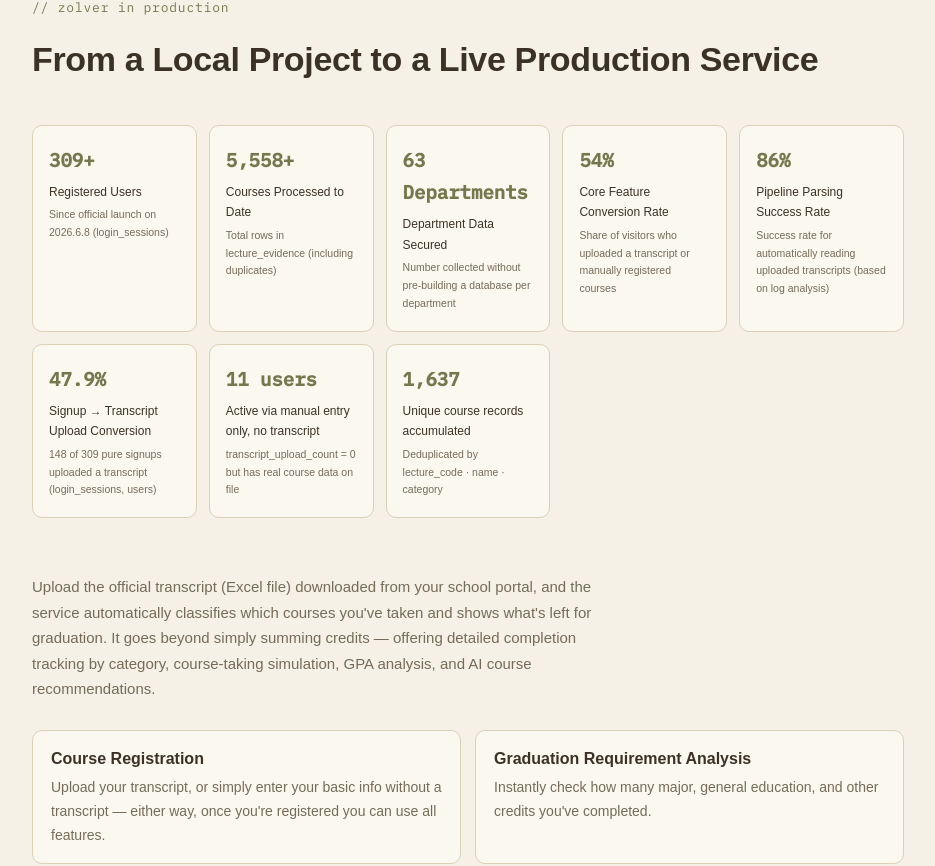
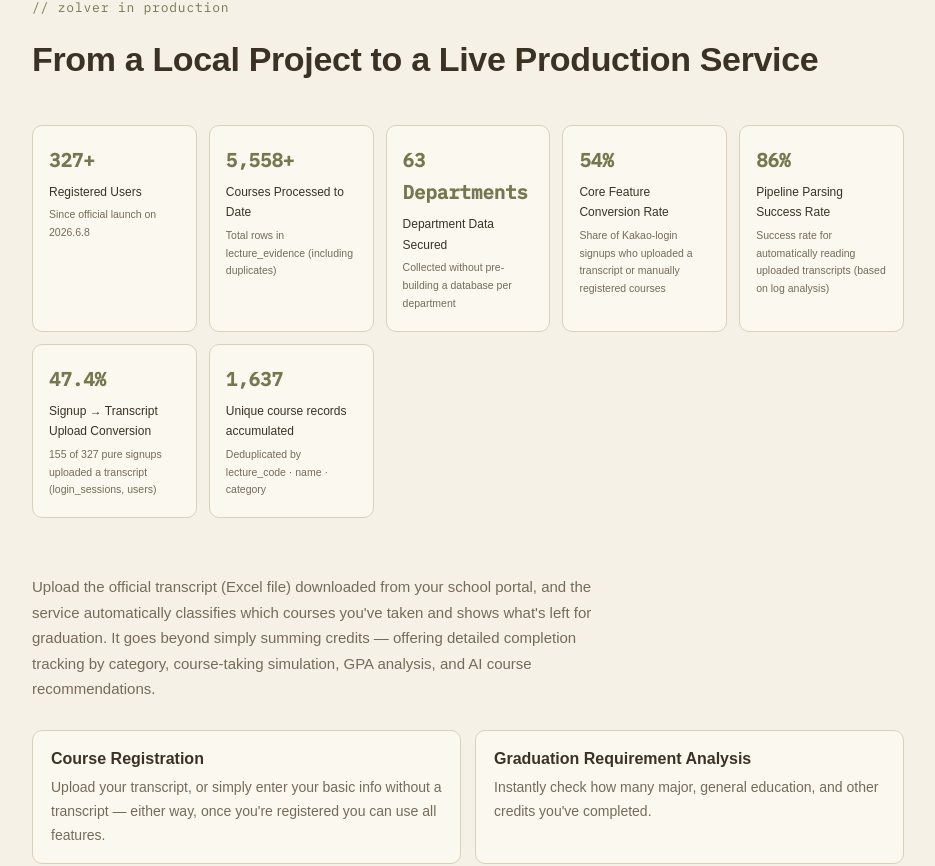
Before and after one commit to hvvrnz/hvvrnz.github.io, a React (Vite) app: page / in a window 1280 px wide. Shown: the part 1695-2561 px from the top of the page, without its empty margins (172-1107 px from the left). Built offline with nearby package versions, Linux system fonts and the light colour scheme; a web font is replaced by a local one.

Commit message:
fix(portfolio): correct user stats and clean up copy (KO/EN)

```diff
--- a/src/App.jsx
+++ b/src/App.jsx
@@ -8,7 +8,7 @@ import Project from "./components/Project.jsx";
 import Architecture from "./components/Architecture.jsx";
 import Troubleshooting from "./components/Troubleshooting.jsx";
 import Observability from "./components/Observability.jsx";
-import DataInsights from "./components/DataInsights.jsx";
+// import DataInsights from "./components/DataInsights.jsx";
 import DesignInsights from "./components/DesignInsights.jsx";
 import AIStory from "./components/AIStory.jsx";
 import HackathonRetro from "./components/HackathonRetro.jsx";
@@ -25,7 +25,6 @@ export default function App() {
       <Reveal><Architecture /></Reveal>
       <Reveal><Troubleshooting /></Reveal>
       <Reveal><Observability /></Reveal>
-      <Reveal><DataInsights /></Reveal>
       <Reveal><DesignInsights /></Reveal>
       <Reveal><AIStory /></Reveal>
       <Reveal><HackathonRetro /></Reveal>
--- a/src/content.en.js
+++ b/src/content.en.js
@@ -21,13 +21,12 @@ export const profile = {
 
 // Core operating metrics
 export const stats = [
-  { value: "309+", label: "Registered Users", sub: "Since official launch on 2026.6.8 (login_sessions)" },
+  { value: "327+", label: "Registered Users", sub: "Since official launch on 2026.6.8" },
   { value: "5,558+", label: "Courses Processed to Date", sub: "Total rows in lecture_evidence (including duplicates)" },
-  { value: "63 Departments", label: "Department Data Secured", sub: "Number collected without pre-building a database per department" },
-  { value: "54%", label: "Core Feature Conversion Rate", sub: "Share of visitors who uploaded a transcript or manually registered courses" },
+  { value: "63 Departments", label: "Department Data Secured", sub: "Collected without pre-building a database per department" },
+  { value: "54%", label: "Core Feature Conversion Rate", sub: "Share of Kakao-login signups who uploaded a transcript or manually registered courses" },
   { value: "86%", label: "Pipeline Parsing Success Rate", sub: "Success rate for automatically reading uploaded transcripts (based on log analysis)" },
-  { value: "47.9%", label: "Signup → Transcript Upload Conversion", sub: "148 of 309 pure signups uploaded a transcript (login_sessions, users)" },
-  { value: "11 users", label: "Active via manual entry only, no transcript", sub: "transcript_upload_count = 0 but has real course data on file" },
+  { value: "47.4%", label: "Signup → Transcript Upload Conversion", sub: "155 of 327 pure signups uploaded a transcript (login_sessions, users)" },
   { value: "1,637", label: "Unique course records accumulated", sub: "Deduplicated by lecture_code · name · category" },
 ];
 
@@ -275,54 +274,11 @@ export const observability = {
   ],
 };
 
-
-// Real-usage data insights, found by querying the production DB directly
-export const dataInsights = {
-  intro:
-    "There's no separate dashboard, so whenever I'm curious about a number, I've gotten into the habit of writing SQL directly against the production DB. Along the way, questions I hadn't originally thought to ask kept showing up — and those questions ended up pointing to what to fix next.",
-  metricsTitle: "Metrics Confirmed by Query",
-  opsNoteTitle: "Ops Note",
-  reflectionTitle: "Takeaway",
-  metrics: [
-    {
-      label: "Signup → transcript upload conversion",
-      value: "47.9%",
-      sub: "148 of 309 pure signups uploaded a transcript",
-      query:
-        "SELECT COUNT(*) FROM login_sessions; -- 309\nSELECT COUNT(*) FROM users WHERE transcript_upload_count >= 1; -- 148",
-      note:
-        "More than half of signups leave without uploading anything, which made me want to dig further into event logs to see whether there's drop-off during onboarding.",
-    },
-    {
-      label: "Users active with manual entry only, no transcript",
-      value: "11 users",
-      sub: "transcript_upload_count = 0 but has rows in lecture_evidence",
-      query:
-        "SELECT COUNT(DISTINCT u.user_id)\nFROM users u\nJOIN lecture_evidence le ON le.user_id = u.user_id\nWHERE u.transcript_upload_count = 0;",
-      note:
-        "This was the first time I confirmed, in numbers, that people from schools where transcript upload isn't well supported yet were still actively using the service through manual entry alone. It's the moment I decided manual entry deserves to be treated as a real entry path, not just a fallback.",
-    },
-    {
-      label: "Unique course records accumulated",
-      value: "1,637",
-      sub: "Deduplicated by lecture_code · lecture_name · lecture_category",
-      query:
-        "SELECT COUNT(*) FROM (\n  SELECT lecture_name, lecture_code, lecture_category, COUNT(*) AS cnt\n  FROM lecture_evidence\n  GROUP BY lecture_code, lecture_name, lecture_category\n) sub;",
-      note:
-        "This number came purely from user uploads, with no department database pre-built ahead of time — running this query myself was the moment the validation pipeline stopped being theoretical and started feeling real.",
-    },
-  ],
-  opsNote:
-    "I also manage the notices table directly, with hands-on UPDATE/DELETE statements. There's still a record of me shipping a UI fix after a user reported that the mobile menu didn't close on background tap, then writing up the notice myself. It's a small but direct trace from a single user report to a shipped fix.",
-  reflection:
-    "The 47.9% conversion number on its own reads like meaningful drop-off, but it says nothing about the 11 users who keep using the service without ever uploading a transcript. That's the gap: aggregate metrics show what isn't working, but not why something is still working despite it. Since then, I prioritize pulling out small, exceptional segments and inspecting them separately, even when the sample size is tiny, rather than reading only the top-line rate.",
-};
-
 // Yogiyo × Oracle Hackathon retrospective
 export const hackathonRetro = {
   title: "Yogiyo × Oracle Hackathon Retrospective",
   summary:
-    "We beat a 23:1 selection ratio to make it to the finals as one of 8 teams, but didn't place. I owned backend, infrastructure, dispatch algorithm, real-time stream processing, and cook-time prediction correction. What stuck with me longer than the result were the questions I kept asking myself while preparing the presentation.",
+    "I owned backend, infrastructure, the dispatch algorithm, real-time stream processing, and cook-time prediction correction.",
   overview: {
     title: "Project Overview",
     body:
@@ -461,6 +417,5 @@ export const sectionTitles = {
   aiStory: { eyebrow: "// AI usage" },
   techStack: { eyebrow: "// stack", title: "Tech Stack (Zolver + Hackathon)" },
   studyNotes: { eyebrow: "// study notes", title: "A Habit of Structuring Notes, Built by Hand After Switching Majors" },
-  dataInsights: { eyebrow: "// data insights", title: "Numbers I Confirmed Directly From the Production DB" },
   hackathonRetro: { eyebrow: "// hackathon retro", title: "Yogiyo × Oracle Hackathon Retrospective", lead: "Grouped by category and collapsed by default. Click to expand." },
 };
--- a/src/content.ko.js
+++ b/src/content.ko.js
@@ -1,8 +1,3 @@
-// ============================================================
-// 포트폴리오 콘텐츠 (한국어 - 쉬운 버전)
-// 처음 보는 사람도 이해할 수 있도록 전문 용어를 풀어서 설명했습니다.
-// ============================================================
-
 export const profile = {
   name: "황윤정 (hvvrnz)",
   greeting: "안녕하세요, 황윤정입니다.",
@@ -20,13 +15,12 @@ export const profile = {
 
 // 핵심 운영 지표
 export const stats = [
-  { value: "309+", label: "가입자 수", sub: "2026.6.8 정식 런칭 이후 (login_sessions 기준)" },
+  { value: "327+", label: "가입자 수", sub: "2026.6.8 정식 런칭 이후" },
   { value: "5,558+", label: "누적 처리 과목 데이터", sub: "lecture_evidence 전체 row 수 (중복 포함)" },
-  { value: "63개", label: "확보된 학과 데이터", sub: "사전에 학과별 데이터베이스를 따로 만들지 않고 모은 수" },
-  { value: "54%", label: "핵심 기능 전환율", sub: "방문자 중 성적표를 업로드하거나 직접 과목을 등록한 비율" },
+  { value: "63개", label: "확보된 학과 데이터", sub: "사전에 학과별 데이터베이스를 따로 만들지 않고 수집" },
+  { value: "54%", label: "핵심 기능 전환율", sub: "카카오톡 로그인 가입자 중 성적표를 업로드하거나 직접 과목을 등록한 비율" },
   { value: "86%", label: "파이프라인 파싱 성공률", sub: "업로드된 성적표를 자동으로 읽어내는 데 성공한 비율 (로그 분석 기준)" },
-  { value: "47.9%", label: "가입 → 성적표 업로드 전환율", sub: "순수 가입자 309명 중 148명이 성적표 업로드 (login_sessions, users 기준)" },
-  { value: "11명", label: "성적표 없이 수기 입력만으로 이용 중인 사용자", sub: "transcript_upload_count = 0 이지만 실제 과목 데이터를 보유한 유저 수" },
+  { value: "47.4%", label: "가입 → 성적표 업로드 전환율", sub: "순수 가입자 327명 중 155명이 성적표 업로드 (login_sessions, users 기준)" },
   { value: "1,637건", label: "누적 확보된 고유 과목 데이터", sub: "lecture_code · name · category 조합 기준 중복 제거" },
 ];
 
@@ -275,53 +269,53 @@ export const observability = {
 };
 
 
-// 운영 DB를 직접 쿼리하며 확인한 실사용 데이터 인사이트
-export const dataInsights = {
-  intro:
-    "대시보드가 따로 없다 보니, 숫자가 궁금할 때마다 운영 DB에 직접 SQL을 짜서 확인하는 게 습관이 됐습니다. 그 과정에서 처음엔 궁금하지도 않았던 질문들이 따라붙었고, 그 질문들이 오히려 다음에 뭘 고쳐야 할지를 알려줬습니다.",
-  metricsTitle: "쿼리로 확인한 지표",
-  opsNoteTitle: "운영 노트",
-  reflectionTitle: "정리",
-  metrics: [
-    {
-      label: "가입 → 성적표 업로드 전환율",
-      value: "47.9%",
-      sub: "순수 가입자 309명 중 148명이 성적표를 업로드",
-      query:
-        "SELECT COUNT(*) FROM login_sessions; -- 309\nSELECT COUNT(*) FROM users WHERE transcript_upload_count >= 1; -- 148",
-      note:
-        "가입만 하고 아무것도 안 남긴 사람이 절반 넘게 있다는 뜻이라, 온보딩 단계에서 이탈이 있는 건지 다음에 이벤트 로그로 더 들여다볼 필요가 있다고 판단했습니다.",
-    },
-    {
-      label: "성적표 없이 수기 입력만으로 이용 중인 사용자",
-      value: "11명",
-      sub: "transcript_upload_count = 0 이지만 lecture_evidence에 데이터가 있는 사용자",
-      query:
-        "SELECT COUNT(DISTINCT u.user_id)\nFROM users u\nJOIN lecture_evidence le ON le.user_id = u.user_id\nWHERE u.transcript_upload_count = 0;",
-      note:
-        "성적표 업로드가 진입장벽이 될 수 있는 학교(포맷이 아직 지원되지 않는 경우 등)에서도, 수기 입력 경로만으로 실제 이용까지 이어진 사람이 있다는 걸 숫자로 처음 확인했습니다. 수기 입력을 '차선책'이 아니라 정식 진입 경로로 더 신경 써서 다듬어야겠다고 생각한 계기였습니다.",
-    },
-    {
-      label: "누적 확보된 고유 과목 데이터",
-      value: "1,637건",
-      sub: "lecture_code · lecture_name · lecture_category 조합 기준 중복 제거",
-      query:
-        "SELECT COUNT(*) FROM (\n  SELECT lecture_name, lecture_code, lecture_category, COUNT(*) AS cnt\n  FROM lecture_evidence\n  GROUP BY lecture_code, lecture_name, lecture_category\n) sub;",
-      note:
-        "학과별 DB를 미리 만들어두지 않고 사용자 업로드만으로 쌓인 숫자라서, '검증 파이프라인이 실제로 돌아가고 있다'는 걸 스스로도 이 쿼리를 돌려보고 나서야 체감했습니다.",
-    },
-  ],
-  opsNote:
-    "공지사항(notices) 테이블도 운영하면서 직접 UPDATE·DELETE로 관리하고 있습니다. 예를 들어 모바일 메뉴가 배경 터치로 닫히지 않는다는 사용자 의견을 받은 뒤 UI를 수정하고, 그 내용을 공지로 직접 작성해 반영한 이력이 그대로 남아 있습니다. 사용자 문의 하나가 배포까지 이어지는 걸 스스로 확인할 수 있었던 부분입니다.",
-  reflection:
-    "전환율(47.9%)만 보면 이탈이 큰 것처럼 보이지만, 11명이라는 소수 집단이 성적표 업로드 없이도 서비스를 지속 이용하고 있다는 사실은 전환율 수치 하나로는 드러나지 않습니다. 평균/비율 지표는 '무엇이 잘 안 되는가'는 보여줘도 '그럼에도 왜 되고 있는가'는 설명하지 못한다는 걸 이 케이스로 확인했고, 이후로는 집계 지표를 확인할 때 표본이 작더라도 예외적으로 남아있는 세그먼트를 별도로 필터링해서 보는 걸 우선순위로 두고 있습니다.",
-};
+// // 운영 DB를 직접 쿼리하며 확인한 실사용 데이터 인사이트
+// export const dataInsights = {
+//   intro:
+//     "대시보드가 따로 없다 보니, 숫자가 궁금할 때마다 운영 DB에 직접 SQL을 짜서 확인하는 게 습관이 됐습니다. 그 과정에서 처음엔 궁금하지도 않았던 질문들이 따라붙었고, 그 질문들이 오히려 다음에 뭘 고쳐야 할지를 알려줬습니다.",
+//   metricsTitle: "쿼리로 확인한 지표",
+//   opsNoteTitle: "운영 노트",
+//   reflectionTitle: "정리",
+//   metrics: [
+//     {
+//       label: "가입 → 성적표 업로드 전환율",
+//       value: "47.9%",
+//       sub: "순수 가입자 309명 중 148명이 성적표를 업로드",
+//       query:
+//         "SELECT COUNT(*) FROM login_sessions; -- 309\nSELECT COUNT(*) FROM users WHERE transcript_upload_count >= 1; -- 148",
+//       note:
+//         "가입만 하고 아무것도 안 남긴 사람이 절반 넘게 있다는 뜻이라, 온보딩 단계에서 이탈이 있는 건지 다음에 이벤트 로그로 더 들여다볼 필요가 있다고 판단했습니다.",
+//     },
+//     {
+//       label: "성적표 없이 수기 입력만으로 이용 중인 사용자",
+//       value: "11명",
+//       sub: "transcript_upload_count = 0 이지만 lecture_evidence에 데이터가 있는 사용자",
+//       query:
+//         "SELECT COUNT(DISTINCT u.user_id)\nFROM users u\nJOIN lecture_evidence le ON le.user_id = u.user_id\nWHERE u.transcript_upload_count = 0;",
+//       note:
+//         "성적표 업로드가 진입장벽이 될 수 있는 학교(포맷이 아직 지원되지 않는 경우 등)에서도, 수기 입력 경로만으로 실제 이용까지 이어진 사람이 있다는 걸 숫자로 처음 확인했습니다. 수기 입력을 '차선책'이 아니라 정식 진입 경로로 더 신경 써서 다듬어야겠다고 생각한 계기였습니다.",
+//     },
+//     {
+//       label: "누적 확보된 고유 과목 데이터",
+//       value: "1,637건",
+//       sub: "lecture_code · lecture_name · lecture_category 조합 기준 중복 제거",
+//       query:
+//         "SELECT COUNT(*) FROM (\n  SELECT lecture_name, lecture_code, lecture_category, COUNT(*) AS cnt\n  FROM lecture_evidence\n  GROUP BY lecture_code, lecture_name, lecture_category\n) sub;",
+//       note:
+//         "학과별 DB를 미리 만들어두지 않고 사용자 업로드만으로 쌓인 숫자라서, '검증 파이프라인이 실제로 돌아가고 있다'는 걸 스스로도 이 쿼리를 돌려보고 나서야 체감했습니다.",
+//     },
+//   ],
+//   opsNote:
+//     "공지사항(notices) 테이블도 운영하면서 직접 UPDATE·DELETE로 관리하고 있습니다. 예를 들어 모바일 메뉴가 배경 터치로 닫히지 않는다는 사용자 의견을 받은 뒤 UI를 수정하고, 그 내용을 공지로 직접 작성해 반영한 이력이 그대로 남아 있습니다. 사용자 문의 하나가 배포까지 이어지는 걸 스스로 확인할 수 있었던 부분입니다.",
+//   reflection:
+//     "전환율(47.9%)만 보면 이탈이 큰 것처럼 보이지만, 11명이라는 소수 집단이 성적표 업로드 없이도 서비스를 지속 이용하고 있다는 사실은 전환율 수치 하나로는 드러나지 않습니다. 평균/비율 지표는 '무엇이 잘 안 되는가'는 보여줘도 '그럼에도 왜 되고 있는가'는 설명하지 못한다는 걸 이 케이스로 확인했고, 이후로는 집계 지표를 확인할 때 표본이 작더라도 예외적으로 남아있는 세그먼트를 별도로 필터링해서 보는 걸 우선순위로 두고 있습니다.",
+// };
 
 // 요기요 × Oracle 해커톤 회고
 export const hackathonRetro = {
   title: "요기요 × Oracle 해커톤 회고",
   summary:
-    "23:1 경쟁률을 뚫고 본선에 진출한 8팀 중 하나였지만, 수상하지는 못했습니다. 백엔드·인프라·배차 알고리즘·실시간 스트림 처리·조리시간 예측 보정을 맡았고, 결과보다 오래 남은 건 발표를 준비하며 스스로에게 던졌던 질문들이었습니다.",
+    "백엔드·인프라·배차 알고리즘·실시간 스트림 처리·조리시간 예측 보정을 맡았습니다.",
   overview: {
     title: "프로젝트 개요",
     body:
@@ -460,6 +454,5 @@ export const sectionTitles = {
   aiStory: { eyebrow: "// AI usage" },
   techStack: { eyebrow: "// stack", title: "사용 기술 (Zolver + 해커톤)" },
   studyNotes: { eyebrow: "// study notes", title: "전과생의 손으로 구조화하여 정리하는 습관" },
-  dataInsights: { eyebrow: "// data insights", title: "운영 DB로 직접 확인한 숫자들" },
   hackathonRetro: { eyebrow: "// hackathon retro", title: "요기요 × Oracle 해커톤 회고", lead: "카테고리별로 접혀 있습니다. 클릭하면 펼쳐집니다." },
 };
```
Also changed, not shown: src/components/DataInsights.jsx (+48 -48 lines).
